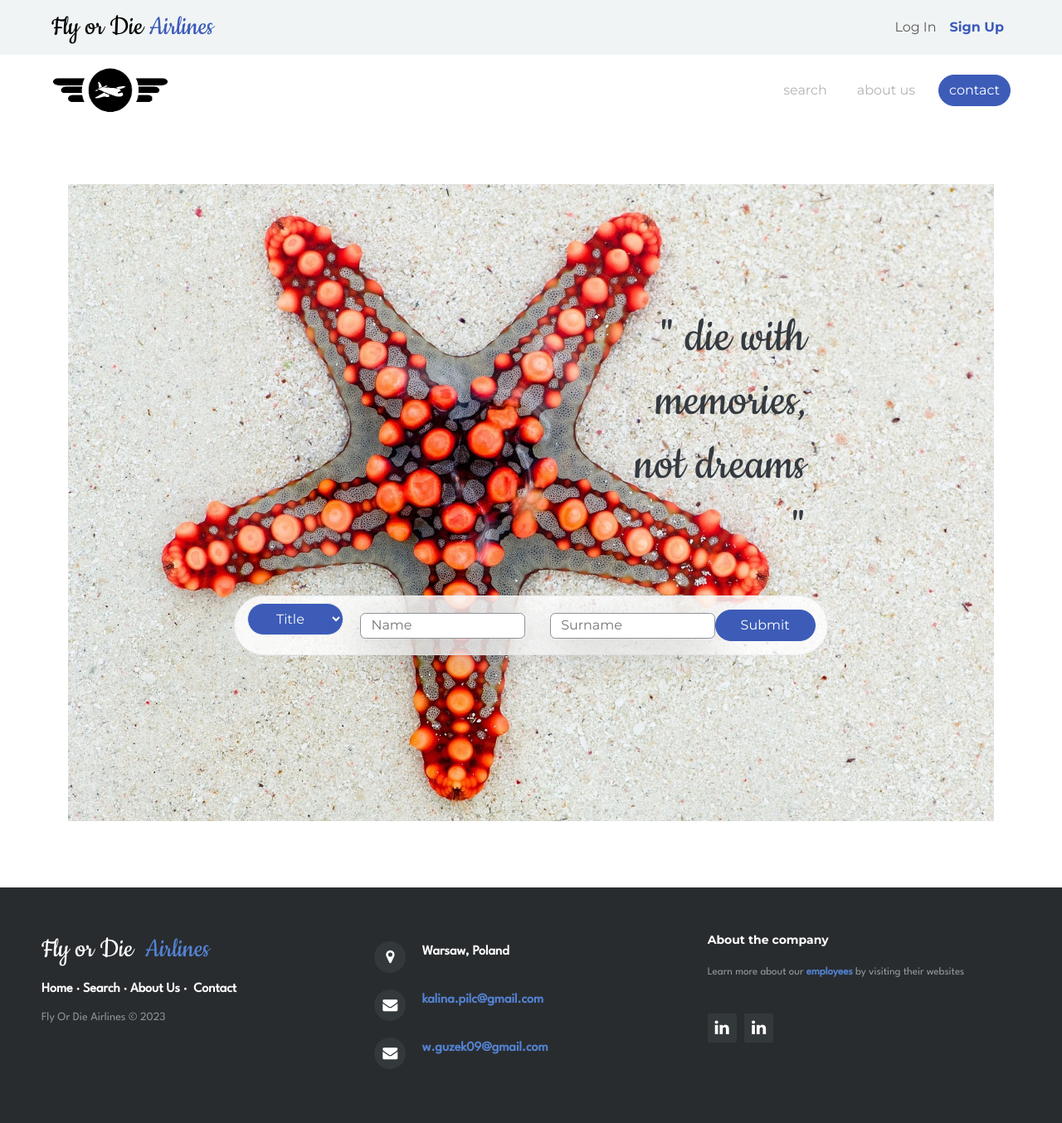
After one commit to WojtekG09/FlyOrDieAirlines, a Django app: page /reservation_form/ in a window 1280 px wide. The commit adds this page. Shown: the whole page at 83% size. Run offline with Django 3.2, Linux system fonts and the light colour scheme; some libraries are stand-ins or nearby versions.

Commit message:
reservation form, one way trip fix, top page on refresh fix

```diff
--- a/FlyOrDieAirlines/flights/templates/flights/base.html
+++ b/FlyOrDieAirlines/flights/templates/flights/base.html
@@ -20,7 +20,7 @@
 <body>
     <nav class="navbar navbar-light navbar-expand-md" id="regi_log">
         <div class="container-fluid">
-            <a class="navbar-brand" id="logo_text" href="#">
+            <a class="navbar-brand" id="logo_text" href="{% url 'flights:home' %}">
                 Fly or Die
                 <span style="color: rgb(61, 92, 184);">Airlines</span>
             </a>
@@ -30,17 +30,30 @@
             </button>
             <div class="collapse navbar-collapse" id="navcol-2">
                 <ul class="navbar-nav text-center ms-auto">
+                    {% if user.is_authenticated %}
                     <li class="nav-item">
-                        <a class="nav-link active" href="login">Log In</a>
+                        <a class="nav-link active" href= "{% url 'flights:home' %}">Profile</a>
                     </li>
                     <li class="nav-item">
-                        <a class="nav-link" href="register">
+                        <a class="nav-link" href="{% url 'flights:logout' %}">
+                            <strong>
+                                <span style="color: rgb(61, 92, 184);" >Log out</span>
+                            </strong>
+                        </a>
+                    </li>
+                </ul>
+                {% else %}
+                <li class="nav-item">
+                    <a class="nav-link active" href= "{% url 'flights:login' %}">Log In</a>
+                    </li>
+                    <li class="nav-item">
+                        <a class="nav-link" href="{% url 'flights:register' %}">
                             <strong>
                                 <span style="color: rgb(61, 92, 184);">Sign Up</span>
                             </strong>
                         </a>
                     </li>
-                </ul>
+                {% endif %}
             </div>
         </div>
     </nav>
@@ -191,10 +204,10 @@
                 </p>
                 <div class="text-start social-links social-icons">
                     <a href="https://www.linkedin.com/in/kalina-pilc/" target="_blank">
-                        <i class="fa fa-linkedin"></i>
+                        <i id="icon_k" class="fa fa-linkedin"></i>
                     </a>
                     <a href="https://www.linkedin.com/in/wojciech-guzek-8646511a2/" target="_blank">
-                        <i class="fa fa-linkedin"></i>
+                        <i id="icon_w" class="fa fa-linkedin"></i>
                     </a>
                 </div>
             </div>
@@ -203,6 +216,8 @@
 <script src="{% static 'assets/bootstrap/js/bootstrap.min.js'%}"></script>
 <script src="{% static 'assets/bootstrap/js/CheckDropDowns.js'%}"></script>
 <script src="{% static 'assets/bootstrap/js/datepicker.js'%}"></script>
+<script src="{% static 'assets/bootstrap/js/OneWayTicket.js'%}"></script>
+<script src="{% static 'assets/bootstrap/js/TopOnRefresh.js'%}"></script>
 <!--<script src="https://ajax.googleapis.com/ajax/libs/jquery/3.6.3/jquery.min.js"></script>-->
 </body>
 </html>
--- /dev/null
+++ b/FlyOrDieAirlines/flights/templates/flights/reservation_form.html
@@ -0,0 +1,32 @@
+{% extends 'flights/base.html' %}
+{% block content %}
+    <div class="container">
+        <div id="img_div">
+            <h1 class="display-3 text-lowercase text-end text-dark" id="motto" style="padding-bottom: 34px;margin-left: 94px;padding-right: 105px;padding-left: 380px;padding-top: 0px;margin-top: -53px;margin-right: -78px;">" Die with memories, not dreams "</h1>
+            <nav class="navbar navbar-light navbar-expand-md border rounded-pill" style="background: rgba(255,255,255,0.82);">
+                    <div class="collapse navbar-collapse" id="navcol-1">
+                        <ul class="navbar-nav">
+                            <li class="nav-item align-self-center" id="title_item">
+                                <ul id="title" class="nav-item">
+                                    <select id="dropdown_title" class="text-light border rounded-pill navbar-text" autocomplete="off">
+                                        <option value="" selected="" hidden="">Title</option>
+                                        <option>Mr</option>
+                                        <option>Mrs</option>
+                                        <option>MS</option>
+                                    </select>
+                                </ul>
+                            </li>
+                            <li class="nav-item align-self-center" id="name_item">
+                                <input class="bg-white border rounded border-white shadow-lg" type="text" id="name_input" required="" minlength="3" maxlength="10" placeholder="Name" autocomplete="off">
+                            </li>
+                            <li class="nav-item align-self-center" id="surname_item">
+                                <input class="bg-white border rounded border-white shadow-lg" type="text" id="surname_input" required="" minlength="2" maxlength="20" placeholder="Surname" autocomplete="off">
+                            </li>
+                        </ul>
+                        <button class="btn btn-primary ms-auto" id="submit_form" type="submit">Submit</button>
+                    </div>
+                </div>
+            </nav>
+        </div>
+    </div>
+{% endblock content %}
--- a/FlyOrDieAirlines/flights/urls.py
+++ b/FlyOrDieAirlines/flights/urls.py
@@ -9,4 +9,7 @@ urlpatterns = [
     path("", views.home, name = 'home' ),
     path("login/", views.login_page, name="login"),
     path("register/", views.register_page, name="register"),
+    path("reservation_form/", views.reservation_page, name="reservation_form"),
+    path('logout/', views.logout_view, name='logout'),
+    path("search/", views.search, name="search"),
 ]
--- a/FlyOrDieAirlines/flights/views.py
+++ b/FlyOrDieAirlines/flights/views.py
@@ -1,16 +1,20 @@
+from django.contrib.auth.decorators import login_required
 from django.shortcuts import render, redirect
 from django.contrib.auth.forms import UserCreationForm
 from .forms import UserRegisterForm
 from django.contrib import messages
-from django.contrib.auth import authenticate, login
-from .models import Airport
+from django.contrib.auth import authenticate, login, logout
+from .models import Airport, Flight
+# from .forms import ReservationForm
+from datetime import datetime
+from django.db.models.functions import TruncDate
 
 def	home(request):
     airports = Airport.objects.all()
     return render(request, 'flights/index.html', {'airports': airports})
 
-# def login_page(request):
-# 	return render(request, 'flights/login.html')
+def reservation_page(request):
+	return render(request, 'flights/reservation_form.html')
 
 
 
@@ -45,3 +49,7 @@ def register_page(request):
 def search(request):
     products = Airport.objects.all()
     return render(request, 'product_list.html', {'products': products})
+
+def logout_view(request):
+    logout(request)
+    return render(request, 'flights/logout.html')
--- /dev/null
+++ b/FlyOrDieAirlines/static/assets/bootstrap/js/OneWayTicket.js
@@ -0,0 +1,11 @@
+function CheckRadio(val)
+{
+    if(val == 1)
+    {
+        document.getElementById('select_arrival').style.display = 'block';
+    }
+    else
+    {
+        document.getElementById('select_arrival').style.display = 'none';
+    }
+}
--- /dev/null
+++ b/FlyOrDieAirlines/static/assets/bootstrap/js/TopOnRefresh.js
@@ -0,0 +1,4 @@
+window.onbeforeunload = function ()
+{
+    window.scrollTo(0, 0);
+};
--- a/FlyOrDieAirlines/static/css/flights.css
+++ b/FlyOrDieAirlines/static/css/flights.css
@@ -179,4 +179,64 @@ div.social-links {
   background-color: hsl(225, 50%, 48%);
 }
 
-.bs-icon-xl bs-icon-circle bs-icon-primary bs-icon my-4
+#img_div {
+  background: url("starfish.jpg");
+  background-size: cover;
+  padding: 200px;
+  margin-top: 70px;
+}
+
+#dropdown_title {
+  padding-right: 30px;
+  padding-left: 30px;
+  background-color: hsl(225, 50%, 48%);
+  color: white;
+}
+
+#name_input {
+  padding: .150rem;
+  font-size: 1rem;
+  font-weight: 400;
+  line-height: 1.5;
+  color: #33383b;
+  text-indent: 10px;
+  border-color: #8f9296 !important;
+}
+
+#name_item {
+  padding-right: 30px;
+  margin-left: 20px;
+}
+
+#surname_input {
+  padding: .150rem;
+  font-size: 1rem;
+  font-weight: 400;
+  line-height: 1.5;
+  color: #33383b;
+  text-indent: 10px;
+  border-color: #8f9296 !important;
+}
+
+#motto {
+  font-family: 'Cookie';
+}
+
+#submit_form {
+  padding-right: 30px;
+  padding-left: 30px;
+  background-color: hsl(225, 50%, 48%);
+  color: white;
+  margin-right: 15px;
+}
+
+#title {
+  padding-left: 0;
+  margin-left: 15px;
+  margin-bottom: 15px;
+}
+
+#icon_k, #icon_w
+{
+  margin-top: 7px;
+}
```
Also changed, not shown: FlyOrDieAirlines/flights/templates/flights/index.html (+11 -8 lines), FlyOrDieAirlines/static/css/starfish.jpg (added).
